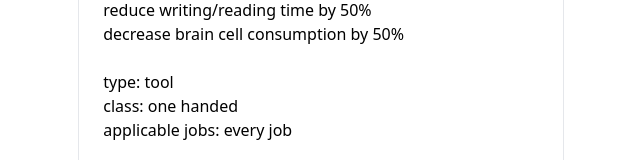
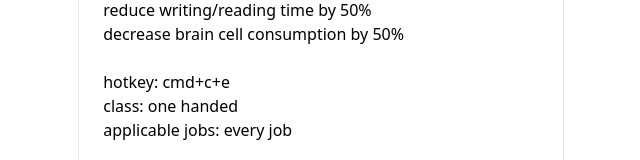
Before and after one commit to patrick-pc/magikwand, a Next.js app: page / in a window 1280 px wide. Shown: the part 406-566 px from the top of the page, without its empty margins (153-793 px from the left). Built offline with nearby package versions, Linux system fonts and the light colour scheme.

Commit message:
replace tool with hotkey

```diff
--- a/pages/index.tsx
+++ b/pages/index.tsx
@@ -32,7 +32,7 @@ export default function Home() {
             <p>reduce writing/reading time by 50%</p>
             <p>decrease brain cell consumption by 50%</p>
             <br />
-            <p>type: tool</p>
+            <p>hotkey: cmd+c+e</p>
             <p>class: one handed</p>
             <p>applicable jobs: every job</p>
             {/* <p>
```
